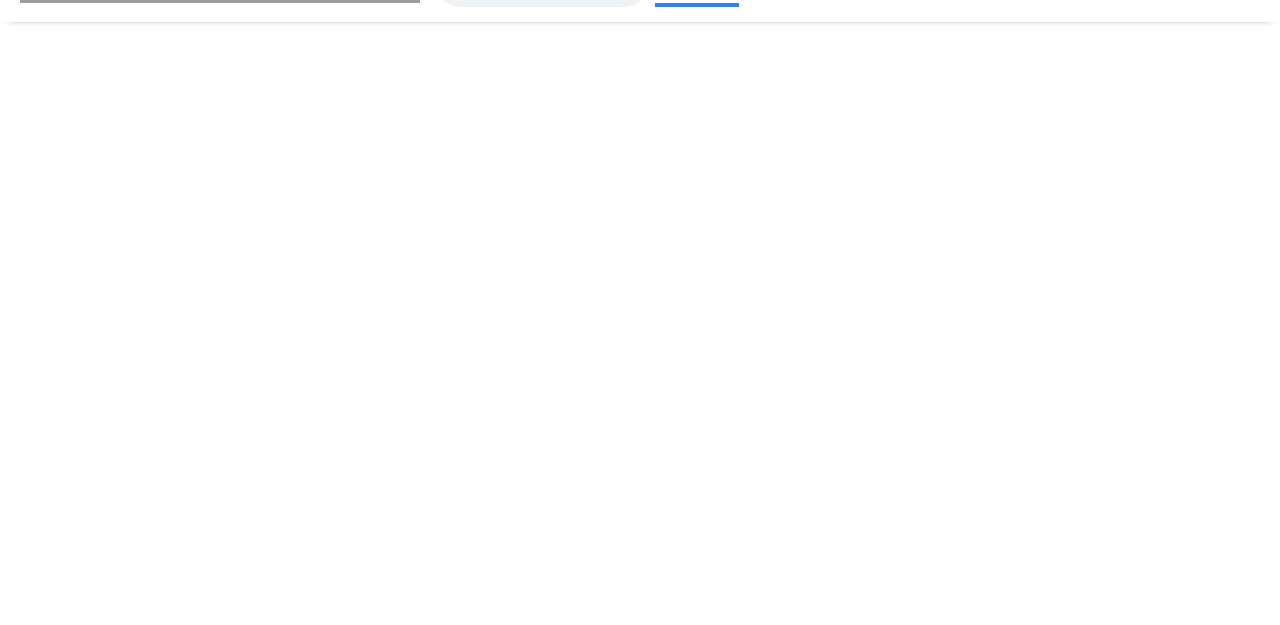
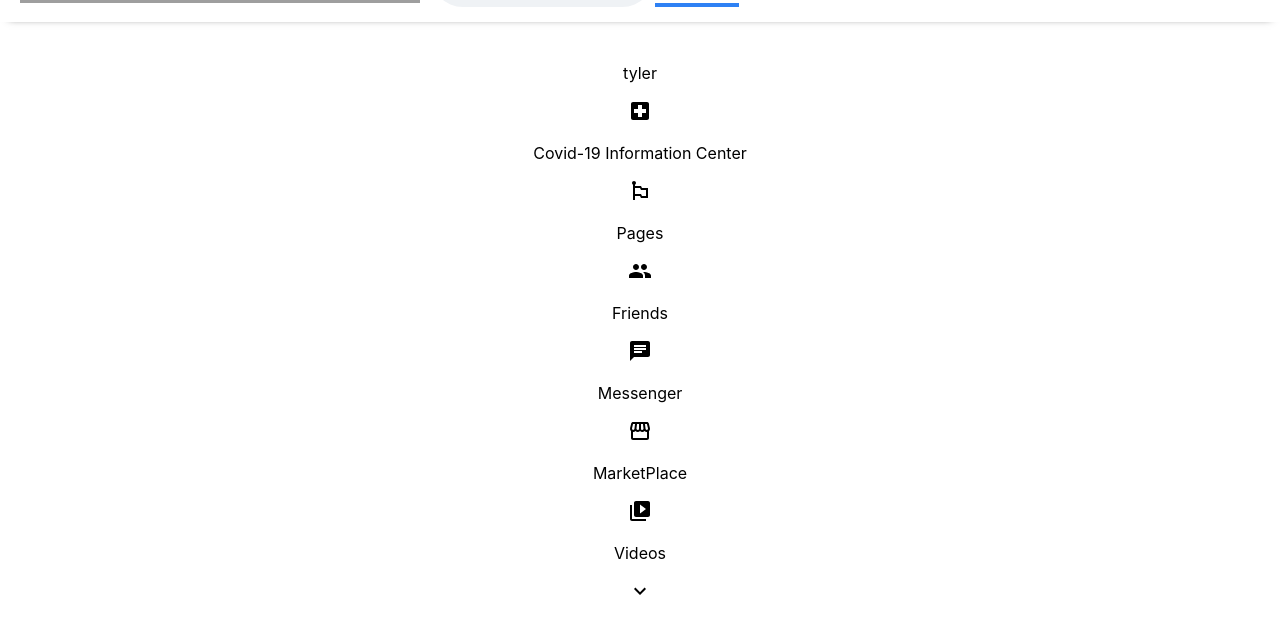
Before and after one commit to tylerletendre98/FacebookClone, a React (Create React App) app in the folder frontend/: page / in a window 1280 px wide. Shown: the part 312-937 px from the top of the page. Before the commit the page ends 800 px from the top, so only its background shows below. Built offline with nearby package versions, Linux system fonts and the light colour scheme; grey boxes are pictures that could not be loaded.

Commit message:
added in the sidebar components and markup

```diff
--- a/frontend/src/App.js
+++ b/frontend/src/App.js
@@ -1,10 +1,12 @@
 import Header from './components/Header';
+import Sidebar from './components/Sidebar';
 import './App.css';
 
 function App() {
   return (
     <div className="App">
       <Header/>
+      <Sidebar/>
     </div>
   );
 }
--- a/frontend/src/components/SidebarRow.jsx
+++ b/frontend/src/components/SidebarRow.jsx
@@ -0,0 +1,16 @@
+import React from 'react'
+import { Avatar } from '@material-ui/core'
+import './sidebarRow.css'
+
+const SidebarRow = ({src,Icon, title})=>{
+    return(
+        <div>
+            {src && <Avatar src={src}/>}
+            {Icon && <Icon/>}
+
+            <p>{title}</p>
+        </div>
+    )
+}
+
+export default SidebarRow
--- a/frontend/src/components/sidebar.jsx
+++ b/frontend/src/components/sidebar.jsx
@@ -9,10 +9,18 @@
 import VideoLibraryIcon from '@material-ui/icons/VideoLibrary'
 import  ExpandMoreOutlined from '@material-ui/icons/ExpandMoreOutlined'
 
+
 const Sidebar=()=>{
     return(
         <div className='sidebar'>
-            <h1>this is sidebar</h1>
+            <SidebarRow src= '' title="tyler"/>
+            <SidebarRow Icon={LocalHospitalIcon} title="Covid-19 Information Center"/>
+            <SidebarRow Icon={EmojiFlagsIcon} title="Pages"/>
+            <SidebarRow Icon={PeopleIcon} title="Friends"/>
+            <SidebarRow Icon={ChatIcon} title="Messenger"/>
+            <SidebarRow Icon={StoreFrontIcon} title="MarketPlace"/>
+            <SidebarRow Icon={VideoLibraryIcon} title="Videos"/>
+            <SidebarRow Icon={ExpandMoreOutlined} title="More"/>
         </div>
     )
 }
```
